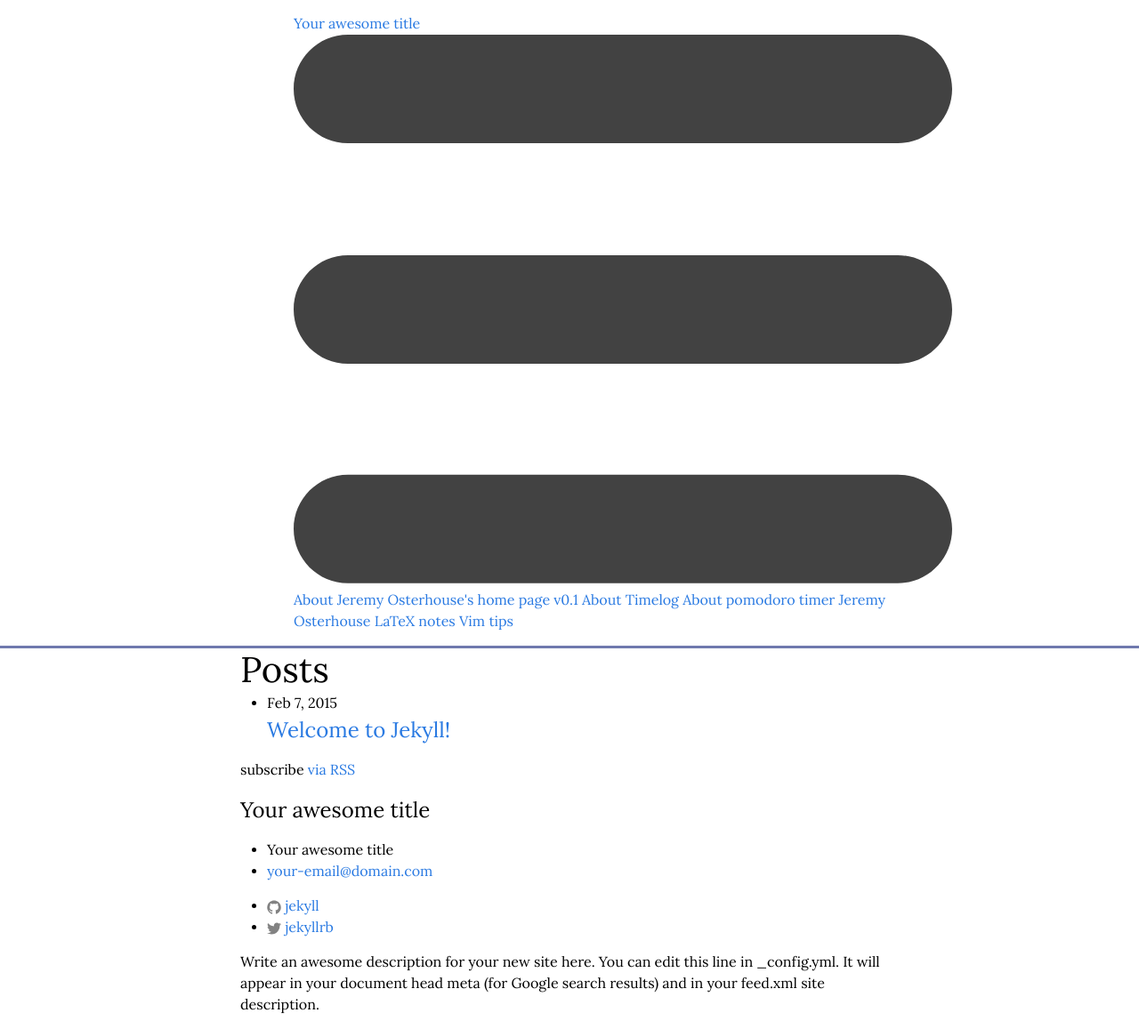
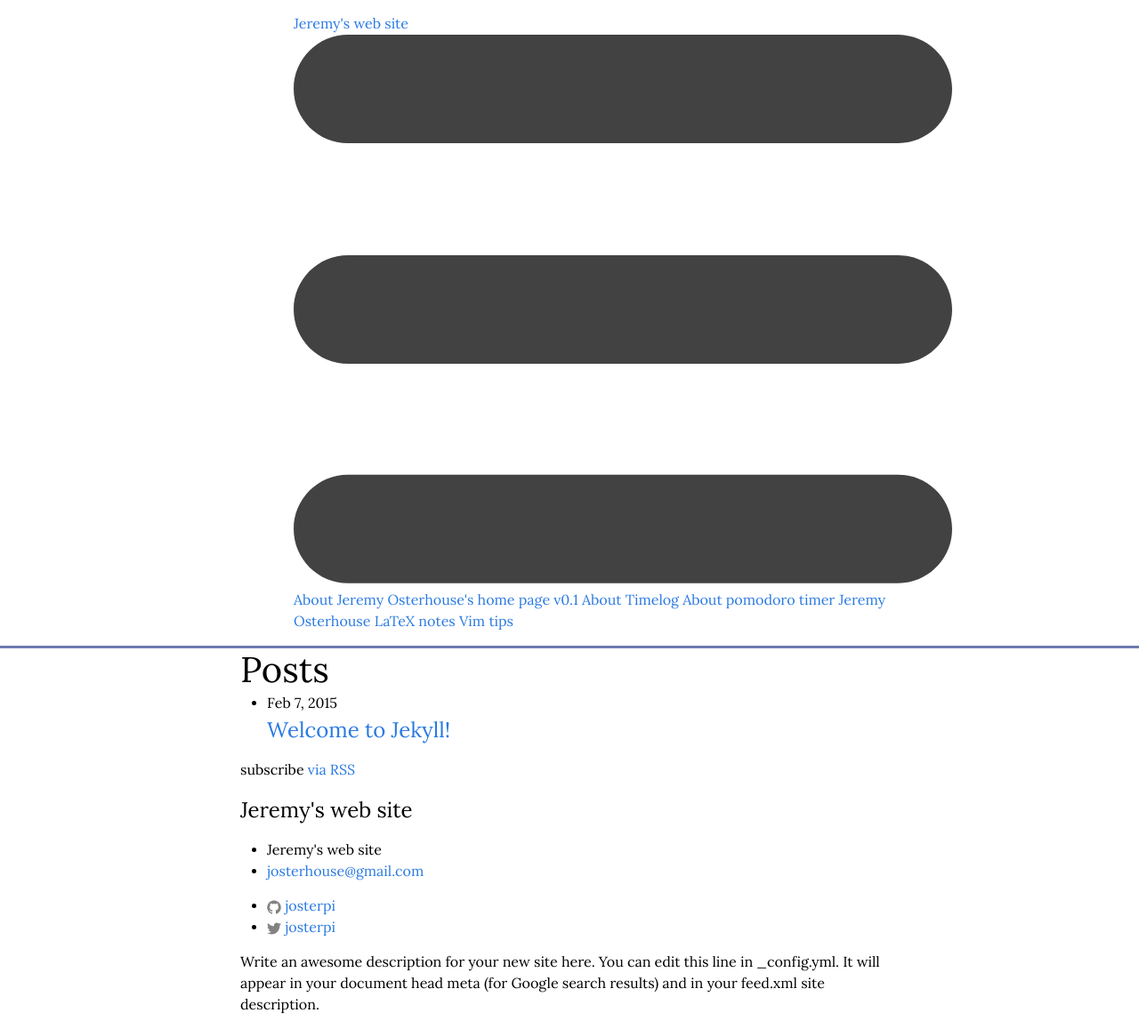
Before and after one commit to josterpi/josterpi.github.io, a Jekyll site: the page built from default-index.html, in a window 1280 px wide. Shown: the whole page at 89% size. Built offline with Jekyll 4.4.1, drawn with Linux system fonts in a browser that asks for light colours.

Commit message:
Config tweaks

```diff
--- a/_config.yml
+++ b/_config.yml
@@ -1,17 +1,18 @@
 # Site settings
-title: Your awesome title
-email: your-email@domain.com
+title: Jeremy's web site
+email: josterhouse@gmail.com
 description: > # this means to ignore newlines until "baseurl:"
   Write an awesome description for your new site here. You can edit this
   line in _config.yml. It will appear in your document head meta (for
   Google search results) and in your feed.xml site description.
 baseurl: "" # the subpath of your site, e.g. /blog/
 url: "https://josterpi.com" # the base hostname & protocol for your site
-twitter_username: jekyllrb
-github_username:  jekyll
+twitter_username: josterpi
+github_username:  josterpi
 
 # Build settings
 markdown: kramdown
+permalink: /:year/:month/:title/
 
 collections:
  - carols
```
